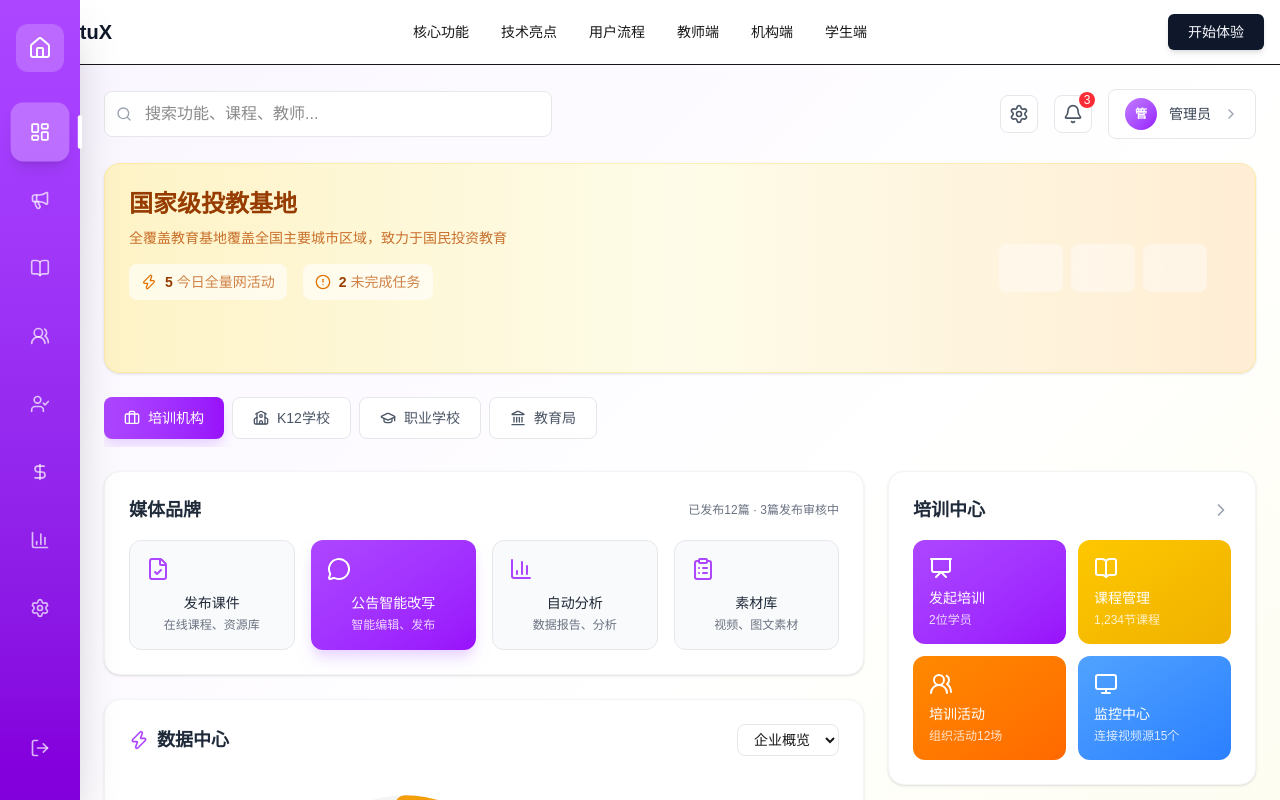
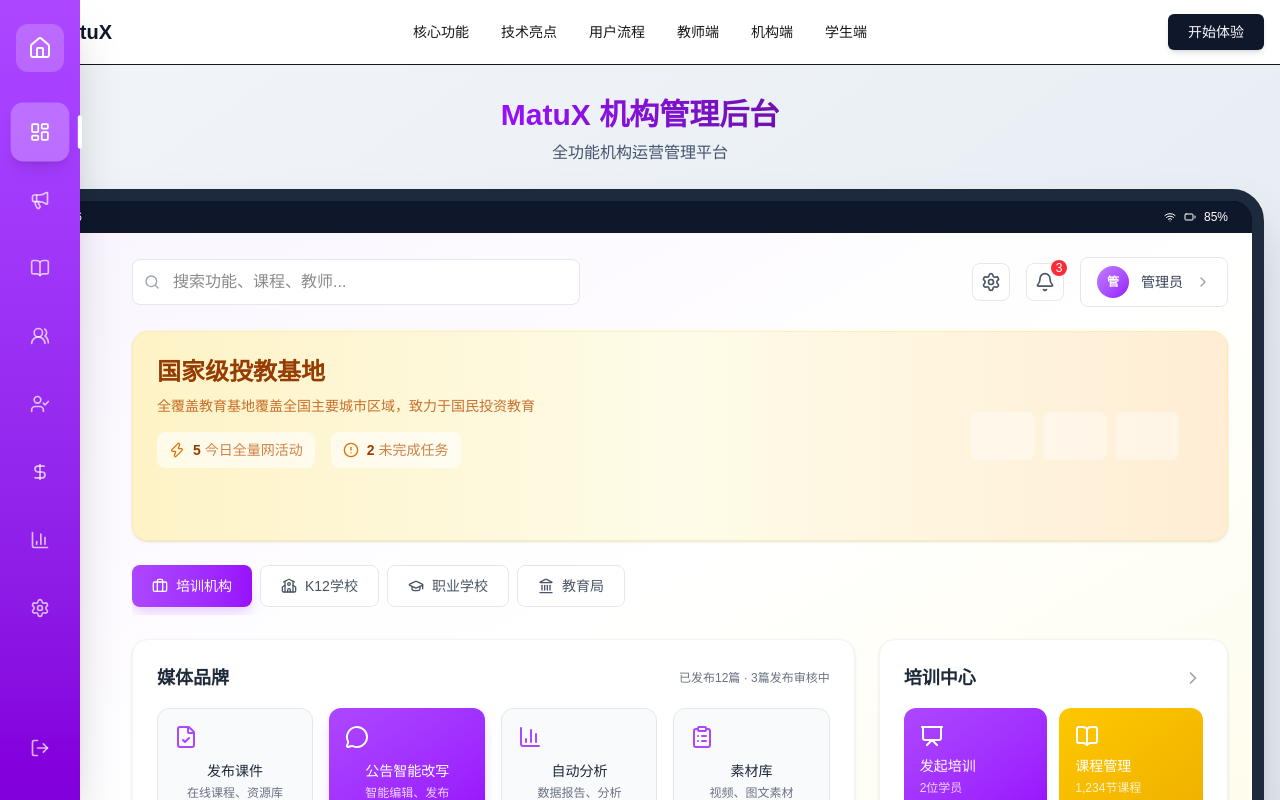
Before and after one commit to MatuX-ai/edu-proto, a Next.js app: page /institution-dashboard in a window 1280 px wide. Shown: the top 800 px of the page. Built offline with nearby package versions, Linux system fonts and the light colour scheme.

Commit message:
refactor: 机构管理仪表板添加平板模拟框，修复布局展示问题

```diff
--- a/app/institution-dashboard/page.tsx
+++ b/app/institution-dashboard/page.tsx
@@ -8,15 +8,13 @@
   BarChart3, Settings, Bell, LogOut, ChevronRight, FileCheck, Video,
   Presentation, Users2, MessageSquare, LineChart, PieChart, Zap,
   Star, Search, Megaphone, ClipboardList, UserCheck, MessageCircle,
-  Monitor, Lightbulb, Target as TargetIcon, Award as AwardIcon
+  Monitor, Lightbulb, Target as TargetIcon, Award as AwardIcon, Wifi, Battery
 } from 'lucide-react';
 import { useState } from 'react';
 
 export default function InstitutionDashboardPage() {
   const [activeTab, setActiveTab] = useState<'training' | 'k12' | 'vocational' | 'education-bureau'>('training');
   const [sidebarActive, setSidebarActive] = useState('dashboard');
-
-  // 侧边栏菜单项
   const sidebarItems = [
     { id: 'dashboard', label: '控制台', icon: LayoutDashboard },
     { id: 'media', label: '媒体品牌', icon: Megaphone },
@@ -171,8 +169,34 @@
   const currentData = institutionTypes[activeTab];
 
   return (
-    <div className="min-h-screen bg-gradient-to-br from-purple-50 via-white to-yellow-50">
-      <div className="flex">
+    <div className="min-h-screen bg-gradient-to-br from-slate-100 to-slate-200 flex flex-col items-center justify-center py-8 px-4">
+      {/* Header */}
+      <div className="text-center mb-6">
+        <h1 className="text-3xl font-bold bg-gradient-to-r from-purple-600 to-purple-800 bg-clip-text text-transparent mb-2">
+          MatuX 机构管理后台
+        </h1>
+        <p className="text-slate-600">全功能机构运营管理平台</p>
+      </div>
+
+      {/* Tablet Device Frame */}
+      <motion.div
+        initial={{ scale: 0.95, opacity: 0 }}
+        animate={{ scale: 1, opacity: 1 }}
+        className="relative w-full max-w-[1280px] bg-black rounded-[2rem] shadow-2xl border-[12px] border-slate-800 overflow-hidden"
+      >
+        {/* Status Bar */}
+        <div className="h-8 w-full bg-slate-900 flex justify-between items-center px-6 text-xs font-medium text-white">
+          <span>{new Date().toLocaleTimeString('zh-CN', { hour: '2-digit', minute: '2-digit' })}</span>
+          <div className="flex items-center space-x-2">
+            <Wifi className="h-3 w-3" />
+            <Battery className="h-3 w-3" />
+            <span>85%</span>
+          </div>
+        </div>
+
+        {/* Main Dashboard Content */}
+        <div className="w-full bg-gradient-to-br from-purple-50 via-white to-yellow-50 overflow-y-auto" style={{ height: 'calc(100vh - 200px)', minHeight: '700px' }}>
+          <div className="flex">
         {/* Sidebar */}
         <motion.div
           initial={{ x: -80 }}
@@ -528,7 +552,9 @@
             </div>
           </div>
         </div>
-      </div>
+          </div>
+        </div>
+      </motion.div>
     </div>
   );
 }
```
